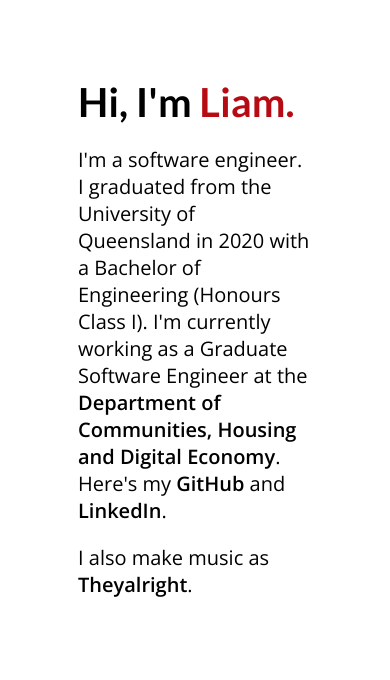
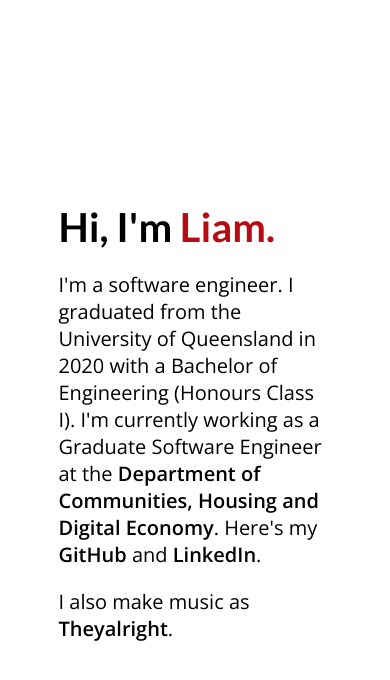
Before and after one commit to LiamGraham/liam.fish, a React (Vite) app: page / in a window 390 px wide. Shown: the top 680 px of the page. Built offline with nearby package versions, Linux system fonts and the light colour scheme.

Commit message:
Improve responsiveness

```diff
--- a/src/style.css
+++ b/src/style.css
@@ -14,6 +14,11 @@
 @media (max-width: 600px) {
   body {
     font-size: 10px;
+  }
+
+  main {
+    top: 50% !important;
+    width: 70% !important;
   }
 }
 
```
